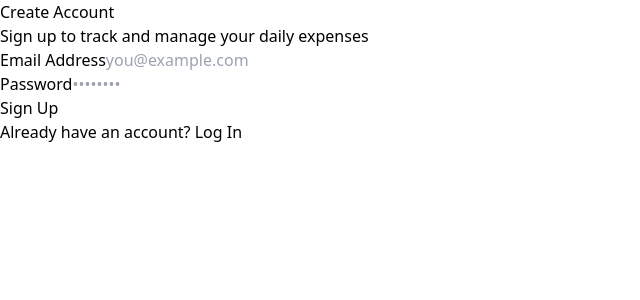
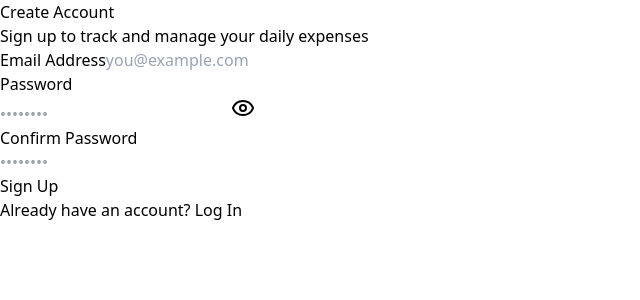
Before and after one commit to parmarpreetam010/expense-tracker, a React (Vite) app in the folder frontend/: page / in a window 1280 px wide. Both pictures are taken after a click on the button "Register". Shown: the top 300 px of the page, without its empty margins (0-640 px from the left). Built offline with nearby package versions, Linux system fonts and the light colour scheme; no server answers.

Commit message:
feat: add show-hide password toggle and registration confirmation

```diff
--- a/frontend/src/components/Auth.jsx
+++ b/frontend/src/components/Auth.jsx
@@ -1,25 +1,42 @@
 import { useState } from "react";
+import { Eye, EyeOff } from "lucide-react";
 import API from "../services/api";
 
 export default function Auth({ onLoginSuccess }) {
   const [isRegister, setIsRegister] = useState(false);
   const [email, setEmail] = useState("");
   const [password, setPassword] = useState("");
+  const [confirmPassword, setConfirmPassword] = useState("");
+  const [showPassword, setShowPassword] = useState(false);
   const [error, setError] = useState("");
+  const [successMsg, setSuccessMsg] = useState("");
   const [loading, setLoading] = useState(false);
 
   const handleSubmit = async (e) => {
     e.preventDefault();
     setError("");
+    setSuccessMsg("");
+
+    if (isRegister && password !== confirmPassword) {
+      setError("Passwords do not match.");
+      return;
+    }
+
     setLoading(true);
 
     try {
       if (isRegister) {
-        // Step 1: Register user (JSON body)
+        // Step 1: Register new user account
         await API.post("/users", { email, password });
+        setSuccessMsg("Account created successfully! You can now log in.");
+        setIsRegister(false);
+        setPassword("");
+        setConfirmPassword("");
+        setLoading(false);
+        return;
       }
 
-      // Step 2: Login via OAuth2 Form Data to obtain JWT
+      // Step 2: Login via OAuth2 Form Data
       const formData = new URLSearchParams();
       formData.append("username", email);
       formData.append("password", password);
@@ -62,6 +79,12 @@ export default function Auth({ onLoginSuccess }) {
           </div>
         )}
 
+        {successMsg && (
+          <div className="mt-4 p-3 bg-emerald-500/10 border border-emerald-500/20 text-emerald-400 rounded-lg text-sm text-center">
+            {successMsg}
+          </div>
+        )}
+
         <form onSubmit={handleSubmit} className="mt-6 space-y-4">
           <div>
             <label className="block text-sm font-medium text-slate-300 mb-1">
@@ -81,15 +104,47 @@ export default function Auth({ onLoginSuccess }) {
             <label className="block text-sm font-medium text-slate-300 mb-1">
               Password
             </label>
+            <div className="relative">
               <input
-              type="password"
+                type={showPassword ? "text" : "password"}
                 required
                 value={password}
                 onChange={(e) => setPassword(e.target.value)}
                 placeholder="••••••••"
-              className="w-full px-4 py-2.5 bg-slate-900 border border-slate-700 rounded-lg text-white placeholder-slate-500 focus:outline-none focus:ring-2 focus:ring-emerald-500"
+                className="w-full px-4 py-2.5 pr-11 bg-slate-900 border border-slate-700 rounded-lg text-white placeholder-slate-500 focus:outline-none focus:ring-2 focus:ring-emerald-500"
+              />
+              <button
+                type="button"
+                onClick={() => setShowPassword(!showPassword)}
+                className="absolute right-3 top-1/2 -translate-y-1/2 text-slate-400 hover:text-slate-200 transition"
+                tabIndex={-1}
+              >
+                {showPassword ? (
+                  <EyeOff className="w-5 h-5" />
+                ) : (
+                  <Eye className="w-5 h-5" />
+                )}
+              </button>
+            </div>
+          </div>
+
+          {isRegister && (
+            <div>
+              <label className="block text-sm font-medium text-slate-300 mb-1">
+                Confirm Password
+              </label>
+              <div className="relative">
+                <input
+                  type={showPassword ? "text" : "password"}
+                  required
+                  value={confirmPassword}
+                  onChange={(e) => setConfirmPassword(e.target.value)}
+                  placeholder="••••••••"
+                  className="w-full px-4 py-2.5 pr-11 bg-slate-900 border border-slate-700 rounded-lg text-white placeholder-slate-500 focus:outline-none focus:ring-2 focus:ring-emerald-500"
                 />
               </div>
+            </div>
+          )}
 
           <button
             type="submit"
@@ -107,6 +162,7 @@ export default function Auth({ onLoginSuccess }) {
             onClick={() => {
               setIsRegister(!isRegister);
               setError("");
+              setSuccessMsg("");
             }}
             className="text-emerald-400 hover:text-emerald-300 font-medium ml-1 underline"
           >
```
Lines whose indentation alone changed are shown as unchanged.
